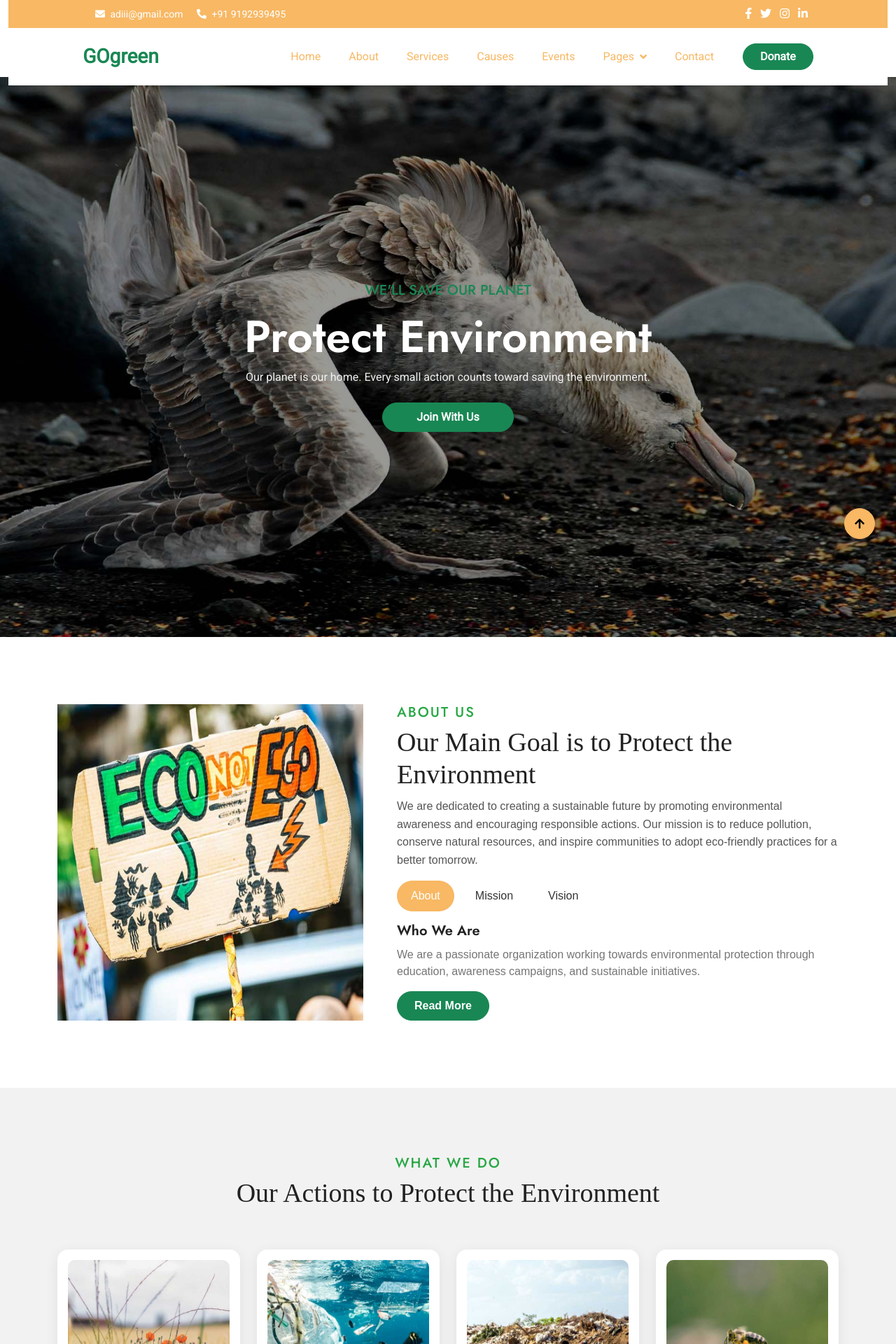
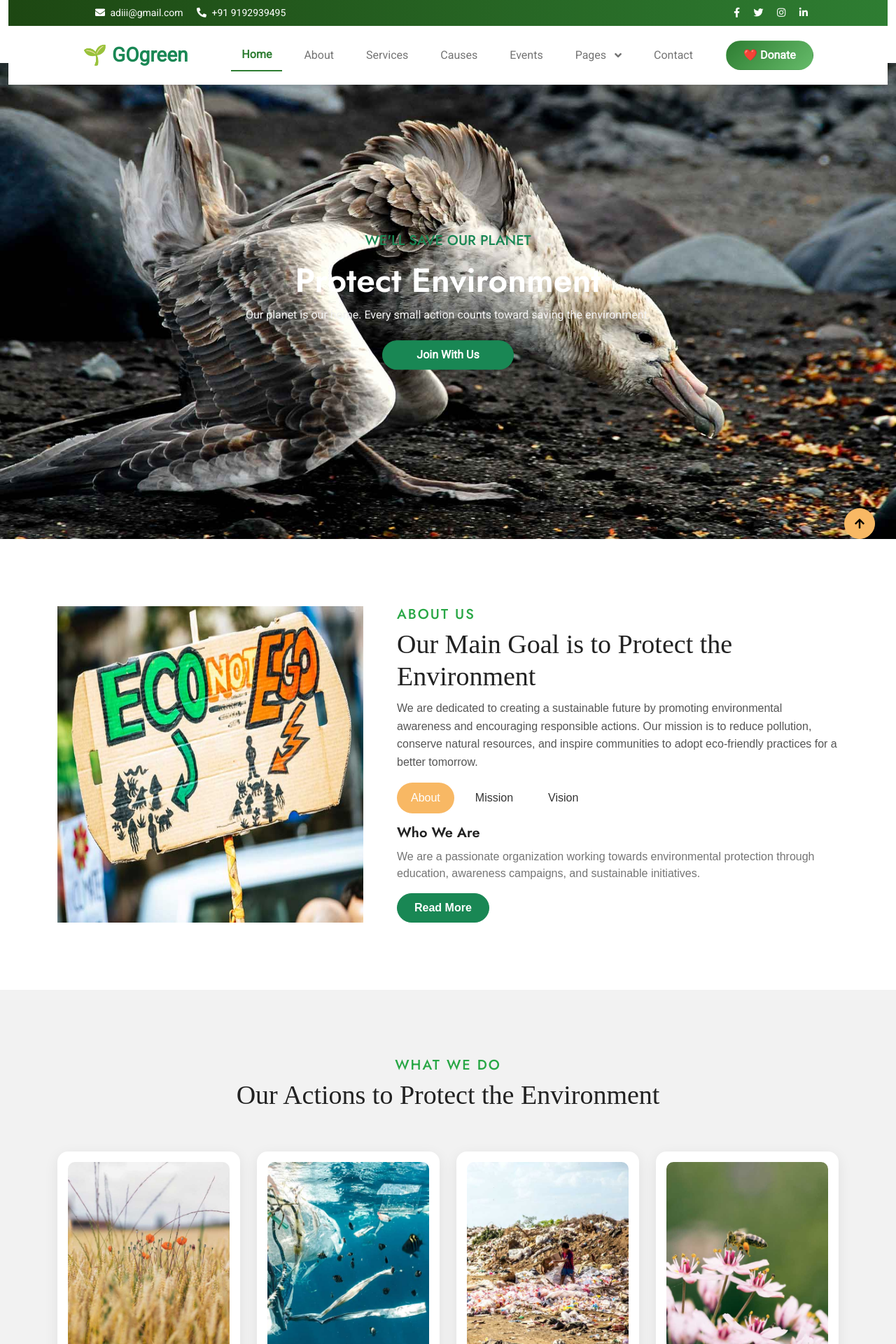
Before and after one commit to Aditya-4698/GOgreen, a Django app: page / in a window 1280 px wide. Shown: the top 1920 px of the page at 70% size. Run offline with Django 4.2, Linux system fonts and the light colour scheme; some libraries are stand-ins or nearby versions.

Commit message:
Navbar modify

```diff
--- a/GOgreen/static/css/environ.css
+++ b/GOgreen/static/css/environ.css
@@ -1,7 +1,41 @@
+@media (min-width: 992px) {
+    body {
+        padding-top: 90px;
+    }
+}
+
+img {
+    max-width: 100%;
+    height: auto;
+}
+
+html, body {
+    overflow-x: hidden;
+}
+
 .hero-img {
-    height: 100vh;
+    height: 85vh;
     object-fit: cover;
-    filter: brightness(60%);
+}
+
+@media (max-width: 768px) {
+    .hero-img {
+        height: 55vh;
+    }
+}
+
+.hero-box h1 {
+    font-size: 3rem;
+}
+
+@media (max-width: 768px) {
+    .hero-box h1 {
+        font-size: 1.8rem;
+    }
+
+    .hero-box p {
+        font-size: 14px;
+    }
 }
 
 .hero-box {
@@ -9,32 +43,72 @@
     padding: 20px;
 }
 
-.navbar {
-    padding: 15px 0;
+.navbar .nav-link {
+    font-weight: 500;
+    color: #333;
+    margin: 0 8px;
+    transition: 0.3s;
 }
 
-.nav-link {
-    font-weight: 500;
-    margin-right: 10px;
+.navbar .nav-link:hover {
+    color: #2e7d32;
 }
 
-.nav-link:hover {
-    color: #198754 !important;
+.navbar .nav-link.active {
+    color: #2e7d32 !important;
+    font-weight: 600;
+    border-bottom: 2px solid #2e7d32;
+}
+
+.dropdown-menu {
+    border-radius: 10px;
+    overflow: hidden;
+}
+
+.dropdown-item:hover {
+    background-color: #e8f5e9;
+    color: #2e7d32;
+}
+
+.donate-btn {
+    background: linear-gradient(135deg, #2e7d32, #66bb6a);
+    color: #fff;
+    border-radius: 30px;
+    font-weight: 600;
+    transition: 0.3s;
+}
+
+.donate-btn:hover {
+    background: linear-gradient(135deg, #1b5e20, #43a047);
+    transform: translateY(-2px);
+}
+
+.topbar1 {
+    padding: 2px 10px 2px 20px;
+    background: #198754;
+}
+
+.top-icon:hover {
+    color: #a5d6a7;
+}
+
+@media (max-width: 991px) {
+    .navbar-nav {
+        text-align: center;
+    }
+
+    .nav-link {
+        padding: 10px 0;
+    }
 }
 
 .carousel-caption {
-    bottom: 0;
-    top: 0;
+    top: 50%;
+    transform: translateY(-50%);
+    bottom: auto;
 }
 
 @media (max-width: 768px) {
-    .hero-img {
-        height: 70vh;
-    }
-
-    .hero-box h1 {
-        font-size: 28px;
-    }
 
     .hero-box p {
         font-size: 14px;
@@ -133,6 +207,10 @@
     box-shadow: 0 5px 20px rgba(0, 0, 0, 0.08);
     transition: 0.3s;
     height: 100%;
+    display: flex;
+    flex-direction: column;
+    justify-content: space-between;
+
 }
 
 .service-card img {
@@ -322,6 +400,8 @@
 }
 
 .gallery-item img {
+    height: 250px;
+    object-fit: cover;
     transition: 0.4s;
 }
 
@@ -419,6 +499,9 @@
     transition: 0.4s;
 }
 
+@media (max-width: 768px) {
+}
+
 .volunteer-img:hover img {
     transform: scale(1.1);
 }
@@ -436,17 +519,20 @@
 .footer {
     background: #111;
     color: #ccc;
+    padding-right: 0;
 }
 
 /* Links */
 .footer-links li {
     margin-bottom: 8px;
 }
+
 .footer-links a {
     color: #ccc;
     text-decoration: none;
     transition: 0.3s;
 }
+
 .footer-links a:hover {
     color: #0d6efd;
 }
@@ -471,7 +557,7 @@
     left: 0;
     right: 0;
     bottom: 0;
-    background: rgba(0,0,0,0.6);
+    background: rgba(0, 0, 0, 0.6);
 
     display: flex;
     justify-content: center;
@@ -501,6 +587,7 @@
     color: #fff;
     transition: 0.3s;
 }
+
 .copyright a:hover {
     color: #0d6efd;
 }
@@ -525,8 +612,8 @@
 
 
 .bg-breadcrumb {
-    background: linear-gradient(rgba(0,0,0,0.6), rgba(0,0,0,0.6)),
-                url('/static/img/breadcrumb-bg.jpg');
+    background: linear-gradient(rgba(0, 0, 0, 0.6), rgba(0, 0, 0, 0.6)),
+        url('/static/img/breadcrumb-bg.jpg');
     background-position: center;
     background-size: cover;
     background-repeat: no-repeat;
@@ -699,7 +786,7 @@
     position: absolute;
     bottom: 0;
     width: 100%;
-    background: rgba(0,0,0,0.6);
+    background: rgba(0, 0, 0, 0.6);
     color: #fff;
     text-align: center;
     padding: 10px;
@@ -708,7 +795,7 @@
 
 /* Optional hover effect */
 .volunteer-card:hover .volunteer-overlay {
-    background: rgba(40,167,69,0.9);
+    background: rgba(40, 167, 69, 0.9);
 }
 
 .event-item img {
@@ -721,12 +808,15 @@
     border-radius: 10px;
     overflow: hidden;
     transition: 0.3s;
-    box-shadow: 0 0 10px rgba(0,0,0,0.1);
+    box-shadow: 0 0 10px rgba(0, 0, 0, 0.1);
 }
 
-.event-card img {
-    height: 200px;
-    object-fit: cover;
+@media (max-width: 768px) {
+    .event-card img,
+    .gallery-item img,
+    .service-card img {
+        height: auto;
+    }
 }
 
 .event-card:hover {
--- a/GOgreen/static/css/style.css
+++ b/GOgreen/static/css/style.css
@@ -87,7 +87,7 @@
 
 .topbar {
     padding: 2px 10px 2px 20px;
-    background: var(--bs-primary) !important;
+    /* background: var(--bs-primary); */
 }
 
 .topbar a,
--- a/GOgreen/templates/base.html
+++ b/GOgreen/templates/base.html
@@ -4,8 +4,9 @@
 
 <head>
     <meta charset="utf-8">
-    <title>Environs - Environmental & Nature Website Template</title>
+    <title>GOgreen</title>
     <meta content="width=device-width, initial-scale=1.0" name="viewport">
+    <meta name="viewport" content="width=device-width, initial-scale=1">
     <meta content="" name="keywords">
     <meta content="" name="description">
     <link rel="preconnect" href="https://fonts.googleapis.com">
@@ -31,64 +32,134 @@
 
 
     <!-- Navbar start -->
+    <!-- Navbar Wrapper -->
     <div class="container-fluid fixed-top shadow-sm">
 
         <!-- Topbar -->
-        <div class="topbar py-2 d-none d-md-block" style="background:#1d4712;">
+        <div class="topbar1 py-2 d-none d-md-block text-white"
+            style="background: linear-gradient(90deg,#1d4712,#2e7d32); font-size:14px;">
             <div class="container d-flex justify-content-between">
                 <div>
-                    <a href="#" class="text-white me-3 small">
+                    <span class="me-3">
                         <i class="fas fa-envelope me-1"></i> adiii@gmail.com
-                    </a>
-                    <a href="#" class="text-white small">
+                    </span>
+                    <span>
                         <i class="fas fa-phone-alt me-1"></i> +91 9192939495
-                    </a>
+                    </span>
                 </div>
 
                 <div>
-                    <a href="#" class="text-white me-2"><i class="fab fa-facebook-f"></i></a>
-                    <a href="#" class="text-white me-2"><i class="fab fa-twitter"></i></a>
-                    <a href="#" class="text-white me-2"><i class="fab fa-instagram"></i></a>
-                    <a href="#" class="text-white"><i class="fab fa-linkedin-in"></i></a>
+                    <a href="#" class="text-white me-3 top-icon"><i class="fab fa-facebook-f"></i></a>
+                    <a href="#" class="text-white me-3 top-icon"><i class="fab fa-twitter"></i></a>
+                    <a href="#" class="text-white me-3 top-icon"><i class="fab fa-instagram"></i></a>
+                    <a href="#" class="text-white top-icon"><i class="fab fa-linkedin-in"></i></a>
                 </div>
             </div>
         </div>
 
         <!-- Navbar -->
-        <nav class="navbar navbar-expand-lg bg-white">
+        <nav class="navbar navbar-expand-lg navbar-light bg-white py-3">
             <div class="container">
-                <a href="#" class="navbar-brand fw-bold text-success fs-3">
-                    GOgreen
+
+                <!-- Logo -->
+                <a href="#" class="navbar-brand fw-bold fs-3 text-success">
+                    🌱 GOgreen
                 </a>
 
-                <button class="navbar-toggler" data-bs-toggle="collapse" data-bs-target="#navBar">
+                <!-- Toggle -->
+                <button class="navbar-toggler border-0" data-bs-toggle="collapse" data-bs-target="#navBar">
                     <span class="navbar-toggler-icon"></span>
                 </button>
 
+                <!-- Menu -->
                 <div class="collapse navbar-collapse" id="navBar">
                     <ul class="navbar-nav ms-auto align-items-lg-center">
-                        <li class="nav-item"><a class="nav-link active" href="{% url 'home' %}">Home</a></li>
-                        <li class="nav-item"><a class="nav-link" href="{% url 'about' %}">About</a></li>
-                        <li class="nav-item"><a class="nav-link" href="{% url 'service' %}">Services</a></li>
-                        <li class="nav-item"><a class="nav-link" href="{% url 'causes' %}">Causes</a></li>
-                        <li class="nav-item"><a class="nav-link" href="{% url 'events' %}">Events</a></li>
 
+                        <li class="nav-item">
+                            <a class="nav-link {% if request.path == '/' %}active{% endif %}" href="{% url 'home' %}">
+                                Home
+                            </a>
+                        </li>
+
+                        <li class="nav-item">
+                            <a class="nav-link {% if request.path == '/about/' %}active{% endif %}"
+                                href="{% url 'about' %}">
+                                About
+                            </a>
+                        </li>
+
+                        <li class="nav-item">
+                            <a class="nav-link {% if request.path == '/service/' %}active{% endif %}"
+                                href="{% url 'service' %}">
+                                Services
+                            </a>
+                        </li>
+
+                        <li class="nav-item">
+                            <a class="nav-link {% if request.path == '/causes/' %}active{% endif %}"
+                                href="{% url 'causes' %}">
+                                Causes
+                            </a>
+                        </li>
+
+                        <li class="nav-item">
+                            <a class="nav-link {% if request.path == '/events/' %}active{% endif %}"
+                                href="{% url 'events' %}">Events</a>
+                        </li>
+
+                        <!-- Dropdown -->
                         <li class="nav-item dropdown">
-                            <a class="nav-link dropdown-toggle" data-bs-toggle="dropdown">Pages</a>
-                            <ul class="dropdown-menu">
-                                <li><a class="dropdown-item" href="{% url 'blog' %}">Blog</a></li>
-                                <li><a class="dropdown-item" href="{% url 'gallery' %}">Gallery</a></li>
-                                <li><a class="dropdown-item" href="{% url 'volunteer' %}">Volunteers</a></li>
-                                <li><a class="dropdown-item" href="{% url 'donation' %}">Donation</a></li>
+                            <a class="nav-link dropdown-toggle
+        {% if request.resolver_match.url_name in 'blog gallery volunteer donation' %}active{% endif %}"
+                                data-bs-toggle="dropdown">
+                                Pages
+                            </a>
+
+                            <ul class="dropdown-menu shadow border-0">
+
+                                <li>
+                                    <a class="dropdown-item {% if request.resolver_match.url_name == 'blog' %}active{% endif %}"
+                                        href="{% url 'blog' %}">
+                                        Blog
+                                    </a>
+                                </li>
+
+                                <li>
+                                    <a class="dropdown-item {% if request.resolver_match.url_name == 'gallery' %}active{% endif %}"
+                                        href="{% url 'gallery' %}">
+                                        Gallery
+                                    </a>
+                                </li>
+
+                                <li>
+                                    <a class="dropdown-item {% if request.resolver_match.url_name == 'volunteer' %}active{% endif %}"
+                                        href="{% url 'volunteer' %}">
+                                        Volunteers
+                                    </a>
+                                </li>
+
+                                <li>
+                                    <a class="dropdown-item {% if request.resolver_match.url_name == 'donation' %}active{% endif %}"
+                                        href="{% url 'donation' %}">
+                                        Donation
+                                    </a>
+                                </li>
+
                             </ul>
                         </li>
 
-                        <li class="nav-item"><a class="nav-link" href="{% url 'contact' %}">Contact</a></li>
+                        <li class="nav-item">
+                            <a class="nav-link {% if request.path == '/contact/' %}active{% endif %}"
+                                href="{% url 'contact' %}">Contact</a>
+                        </li>
 
-                        <!-- Button -->
-                        <li class="nav-item ms-lg-3 mt-3 mt-lg-0">
-                            <a href="{% url 'donation' %}" class="btn btn-success px-4">Donate</a>
+                        <!-- Donate Button -->
+                        <li class="nav-item ms-lg-4 mt-3 mt-lg-0">
+                            <a href="{% url 'donation' %}" class="btn donate-btn px-4 py-2">
+                                ❤️ Donate
+                            </a>
                         </li>
+
                     </ul>
                 </div>
             </div>
--- a/GOgreen/templates/index.html
+++ b/GOgreen/templates/index.html
@@ -4,7 +4,7 @@
 {% block content %}
 
 
-    <div class="container-fluid p-0" style="margin-top:110px;">
+    <div class="container-fluid p-0">
         <div id="carouselId" class="carousel slide carousel-fade" data-bs-ride="carousel">
 
             <div class="carousel-inner">
```
